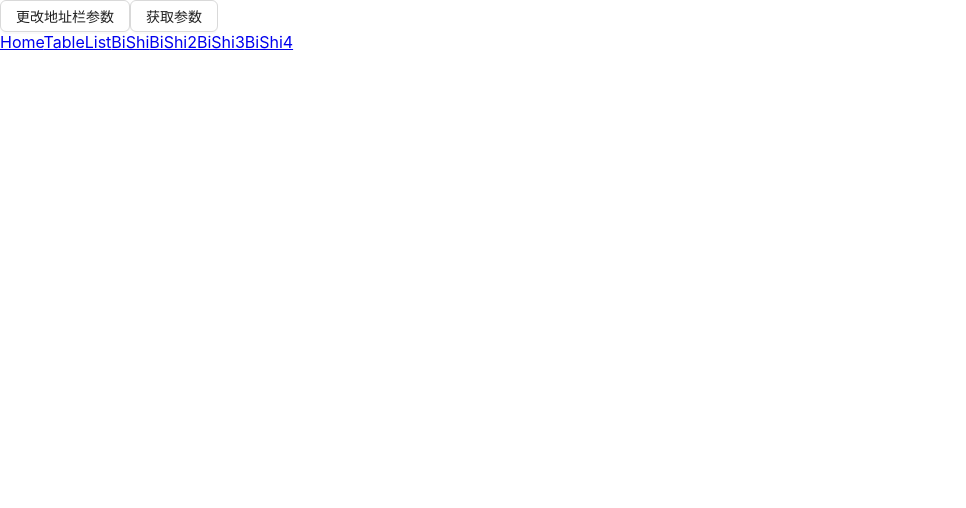
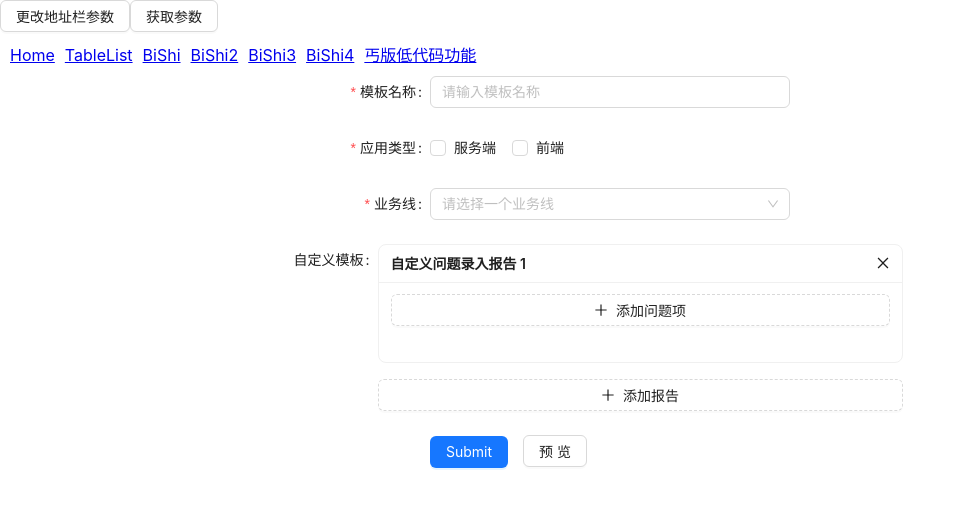
Before and after one commit to TalentedPlayerXXC/my-app, a React (Create React App) app: page /lowcode in a window 1280 px wide. Shown: the top 508 px of the page, without its empty margins (0-966 px from the left). Built offline with nearby package versions, Linux system fonts and the light colour scheme.

Commit message:
将笔试html变更为常用数组操作方法&新增一个尚未完成的丐版lowcode功能

```diff
--- a/src/App.js
+++ b/src/App.js
@@ -1,16 +1,17 @@
-import React, { useRef, useState, Suspense, useEffect, lazy } from "react";
-import { Route, Link, Routes, useLocation, useSearchParams, useNavigate } from "react-router-dom";
+import React, {  Suspense, lazy } from "react";
+import { Route, Link, Routes, useSearchParams, useNavigate } from "react-router-dom";
 import { Button } from "antd";
 // import { getUrlParams } from './util.js'
 // import MenuList from "./MenuList";
-import myContext from './redux/reducer'
-import CatchError from "./CatchError";
+// import myContext from './redux/reducer'
+// import CatchError from "./CatchError";
 // import BiShi from "./BiShi.js";
 import "./App.css";
 import BishiTi from "./BishiTi/index.js";
-import BishiTi2 from "./BishiTI2/index.js";
+// import BishiTi2 from "./BishiTI2/index.js";
 import BiShiTi3 from "./BishiTi3/index.js";
 import BiShiTi4 from "./BishiTi4/index.js";
+import Lowcode from "./Lowcode/index.js";
 // import { getUrlParams } from "./util.js";
 // import Counter from "./Count";
 // import useCountdown from "./useCountdown";
@@ -22,7 +23,7 @@ import BiShiTi4 from "./BishiTi4/index.js";
 const TableList = lazy(() => import('./TableList.tsx'))
 const MenuList = lazy(() => import('./MenuList'))
 function App(props) {
-  const [searchParams, setSearchParams] = useSearchParams();
+  const [searchParams,] = useSearchParams();
   // const [time, setTime] = useState(new Date().getTime())
   // const dom = useRef(null)
   const navigate = useNavigate()
@@ -47,13 +48,14 @@ function App(props) {
       {/* {time} */}
       <Button onClick={changeUrl}>更改地址栏参数</Button>
       <Button onClick={getUrlParams}>获取参数</Button>
-      <div>
-        <Link to="/">Home</Link>
-        <Link to="/table-list">TableList</Link>
-        <Link to="/bishi">BiShi</Link>
-        <Link to="/bishi2">BiShi2</Link>
-        <Link to="/bishi3">BiShi3</Link>
-        <Link to="/bishi4">BiShi4</Link>
+      <div style={{ marginTop: 10 }}>
+        <Link style={{ marginLeft: 10 }} to="/">Home</Link>
+        <Link style={{ marginLeft: 10 }} to="/table-list">TableList</Link>
+        <Link style={{ marginLeft: 10 }} to="/bishi">BiShi</Link>
+        <Link style={{ marginLeft: 10 }} to="/bishi2">BiShi2</Link>
+        <Link style={{ marginLeft: 10 }} to="/bishi3">BiShi3</Link>
+        <Link style={{ marginLeft: 10 }} to="/bishi4">BiShi4</Link>
+        <Link style={{ marginLeft: 10 }} to="/lowcode">丐版低代码功能</Link>
       </div>
       <Suspense fallback={<p>Loading component...</p>}>
         <Routes>
@@ -62,6 +64,7 @@ function App(props) {
           <Route path="bishi" element={<BishiTi />} />
           <Route path="bishi3" element={<BiShiTi3 />} />
           <Route path="bishi4" element={<BiShiTi4 />} />
+          <Route path="lowcode" element={<Lowcode />} />
         </Routes>
       </Suspense>
 
--- a/src/BishiTi/MyInput.js
+++ b/src/BishiTi/MyInput.js
@@ -1,4 +1,4 @@
-import { cloneElement, useEffect, useRef, useState } from "react";
+import { cloneElement, useState } from "react";
 // 1.实现一个组件<Input>组件, 里面有两个标签 div、input，当用户在input框里面输入任意值，div就展示任意值
 // exp: 用户输入 123， div中展示123
 
--- a/src/BishiTi4/index.js
+++ b/src/BishiTi4/index.js
@@ -4,7 +4,7 @@ import { TimeoutComp, formattedDate, timeF } from "./util";
 import axios from "axios";
 function BiShiTi4() {
     const [state, setState] = useState(11543)
-    const [platform, _] = useState(window.navigator?.userAgent.toLowerCase()?.includes('windows') || false)
+    const [platform, ] = useState(window.navigator?.userAgent.toLowerCase()?.includes('windows') || false)
     useEffect(() => {
         axios.get('https://systemjs.1688.com/krump/schema/1352.json')
             .then(res => {
--- /dev/null
+++ b/src/Lowcode/index.js
@@ -0,0 +1,172 @@
+import { Input, Form, Checkbox, Button, Cascader, Space, Card } from 'antd'
+import { CloseOutlined, PlusOutlined } from '@ant-design/icons';
+const { Item } = Form
+function Lowcode() {
+    const [form] = Form.useForm()
+    const options = [
+        {
+            value: 'zhejiang',
+            label: 'Zhejiang',
+            children: [
+                {
+                    value: 'hangzhou',
+                    label: 'Hanzhou',
+                    children: [
+                        {
+                            value: 'xihu',
+                            label: 'West Lake',
+                        },
+                    ],
+                },
+            ],
+        },
+        {
+            value: 'jiangsu',
+            label: 'Jiangsu',
+            children: [
+                {
+                    value: 'nanjing',
+                    label: 'Nanjing',
+                    children: [
+                        {
+                            value: 'zhonghuamen',
+                            label: 'Zhong Hua Men',
+                        },
+                    ],
+                },
+            ],
+        },
+    ]
+    const plainOptions = [
+        { label: '服务端', value: 'server' }, { label: '前端', value: 'front' }];
+    const onFinish = (value) => {
+        console.log(value, 'value')
+    }
+    return (
+        <div style={{ padding: 10 }}>
+            <Form
+                onFinish={onFinish}
+                form={form}
+                labelCol={{
+                    span: 8,
+                }}
+                wrapperCol={{
+                    span: 16,
+                }}
+            >
+                <Item
+                    name="moduleName"
+                    label="模板名称"
+                    rules={[{
+                        required: true,
+                        message: '请输入模板名称!'
+                    }]}
+                >
+                    <Input style={{ width: 360 }} placeholder='请输入模板名称' />
+                </Item>
+                <Item
+                    name="modelType"
+                    label="应用类型"
+                    rules={[{
+                        required: true,
+                        message: '请勾选一个类型!'
+                    }]}
+                >
+                    <Checkbox.Group options={plainOptions} />
+                </Item>
+                <Item
+                    name="businessLine"
+                    label="业务线"
+                    rules={[
+                        {
+                            required: true,
+                            message: '请选择一个业务线！'
+                        }
+                    ]}
+                >
+                    <Cascader style={{ width: 360 }} options={options} changeOnSelect placeholder="请选择一个业务线" />
+                </Item>
+                <Item
+                    label="自定义模板"
+                    wrapperCol={{ span: 10 }}
+                    labelCol={{
+                        span: 7,
+                    }}>
+                    <Form.List name="items" initialValue={[{}]}>
+                        {(fields, { add, remove }) => (
+                            <div
+                                style={{
+                                    display: 'flex',
+                                    rowGap: 16,
+                                    flexDirection: 'column',
+                                }}
+                            >
+                                {fields.map((field) => (
+                                    <Card
+                                        size="small"
+                                        title={`自定义问题录入报告 ${field.name + 1}`}
+                                        key={field.key}
+                                        extra={
+                                            <CloseOutlined
+                                                onClick={() => {
+                                                    remove(field.name);
+                                                }}
+                                            />
+                                        }
+                                    >
+                                        <Form.Item>
+                                            <Form.List name={[field.name, 'list']}>
+                                                {(subFields, subOpt) => (
+                                                    <div
+                                                        style={{
+                                                            // display: 'flex',
+                                                            // flexDirection: 'column',
+                                                            rowGap: 16,
+                                                        }}
+                                                    >
+                                                        {subFields.map((subField) => (
+                                                            <Space key={subField.key} style={{ display: 'flex', alignItems: 'center' }}>
+                                                                {console.log(subField, 'subField')}
+                                                                <Form.Item label="自定义问题录入报告名字" name={[subField.name, 'fikrst']}>
+                                                                    <Input placeholder="请输入报告名字" style={{ width: 360 }} />
+                                                                    {/* <CloseOutlined
+                                                                    onClick={() => {
+                                                                        subOpt.remove(subField.name);
+                                                                    }}
+                                                                /> */}
+                                                                </Form.Item>
+
+                                                            </Space>
+                                                        ))}
+                                                        <Button type="dashed" onClick={() => subOpt.add()} block>
+                                                            <PlusOutlined /> 添加问题项
+                                                        </Button>
+                                                    </div>
+                                                )}
+                                            </Form.List>
+                                        </Form.Item>
+                                    </Card>
+                                ))}
+
+                                <Button type="dashed" onClick={() => add()} block>
+                                    <PlusOutlined /> 添加报告
+                                </Button>
+                            </div>
+                        )}
+                    </Form.List>
+                </Item>
+
+                <Item wrapperCol={{ offset: 8, span: 16 }}>
+                    <Button type="primary" htmlType="submit">
+                        Submit
+                    </Button>
+                    <Button style={{ marginLeft: 15 }}>
+                        预览
+                    </Button>
+                </Item>
+            </Form>
+        </div>
+    )
+}
+
+export default Lowcode
--- a/src/TableList.tsx
+++ b/src/TableList.tsx
@@ -1,4 +1,4 @@
-import React, { memo, useEffect, useState } from "react";
+import React, { useEffect, useState } from "react";
 import {
   Button,
   Table,
@@ -8,7 +8,7 @@ import {
   Select,
   Tag,
   Popconfirm,
-  message,
+  // message,
 } from "antd";
 const options = [
   {
@@ -97,18 +97,18 @@ function TableList(props): any {
     }
   };
   // 数据删除
-  const confirm = (id: number) => {
-    const idx = state?.dataSource.findIndex((item: any) => item?.id === id);
-    let arr = state?.dataSource;
-    if (idx >= 0) {
-      arr.splice(idx, 1);
-      setState((s: any) => ({
-        ...s,
-        dataSource: arr,
-      }));
-      message.success("数据已删除");
-    }
-  };
+  // const confirm = (id: number) => {
+  //   const idx = state?.dataSource.findIndex((item: any) => item?.id === id);
+  //   let arr = state?.dataSource;
+  //   if (idx >= 0) {
+  //     arr.splice(idx, 1);
+  //     setState((s: any) => ({
+  //       ...s,
+  //       dataSource: arr,
+  //     }));
+  //     message.success("数据已删除");
+  //   }
+  // };
   // 处理数据
   const getTableData = (data: any) => {
     const idx = state?.dataSource.findIndex(
```
Also changed, not shown: 常用的一些数组操作方法.html (renamed from 笔试.html), 1 other file (tests, documents, lock files or other folders).
